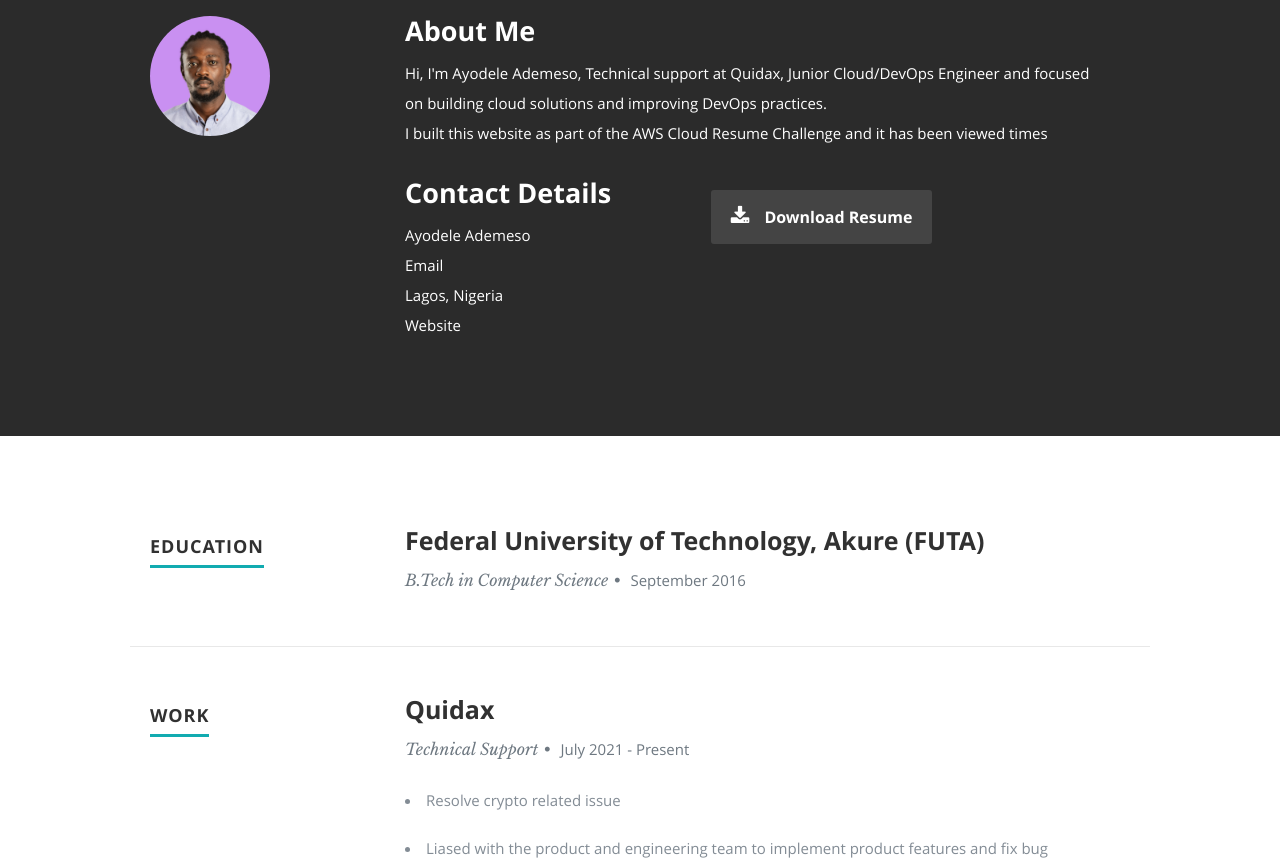
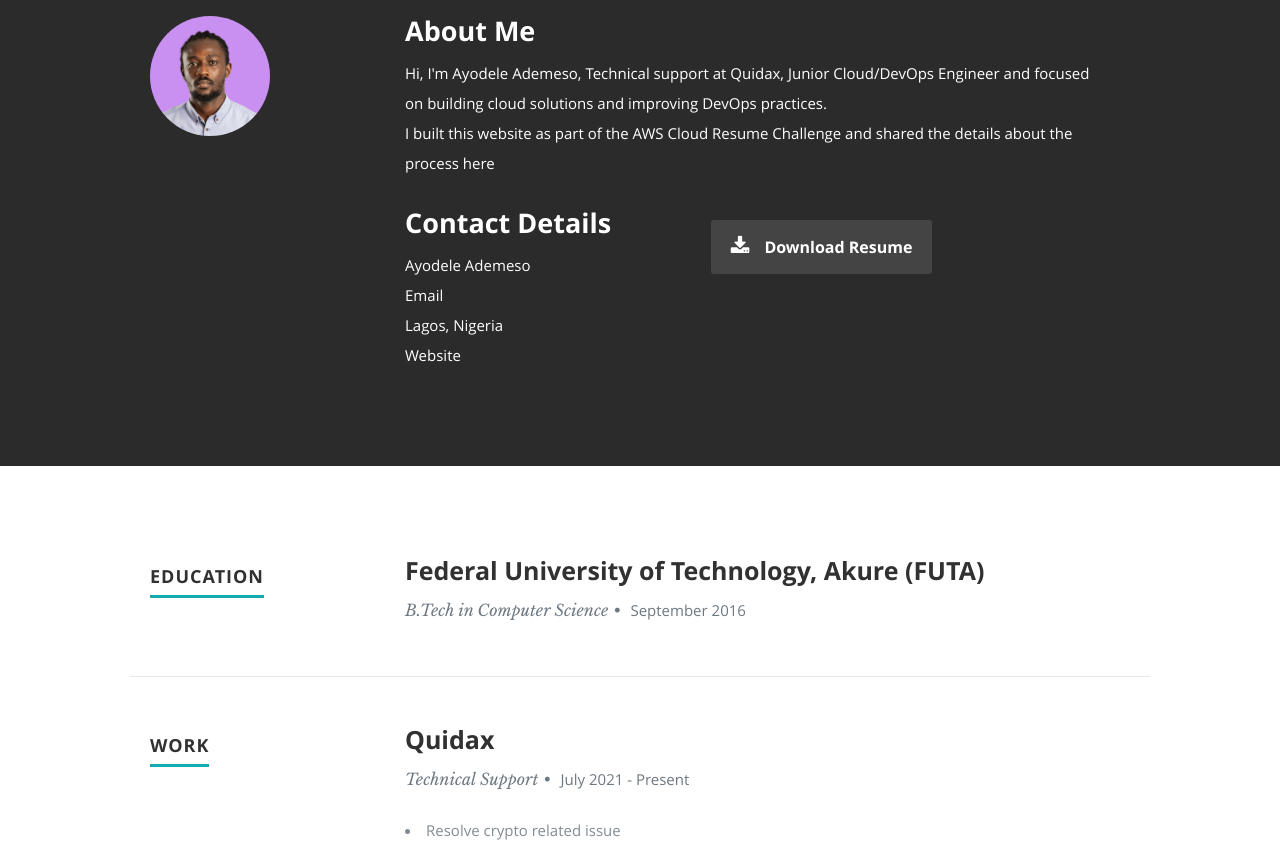
Before and after one commit to ayodele-ademeso/cloud-resume, a plain HTML site: page frontend/index.html in a window 1280 px wide. Shown: the part 880-1738 px from the top of the page. Drawn offline with nearby package versions, Linux system fonts and the light colour scheme; no server answers.

Commit message:
frontend file

```diff
--- a/frontend/index.html
+++ b/frontend/index.html
@@ -97,7 +97,7 @@
                and focused on building cloud solutions and improving DevOps practices.
                <br>
 
-               I built this website as part of the AWS Cloud Resume Challenge and it has been viewed <span><a id="count"></a></span> times
+               I built this website as part of the AWS Cloud Resume Challenge and shared the details about the process <span><a href="#">here</a></span>
             </p>
 
             <div class="row">
```
